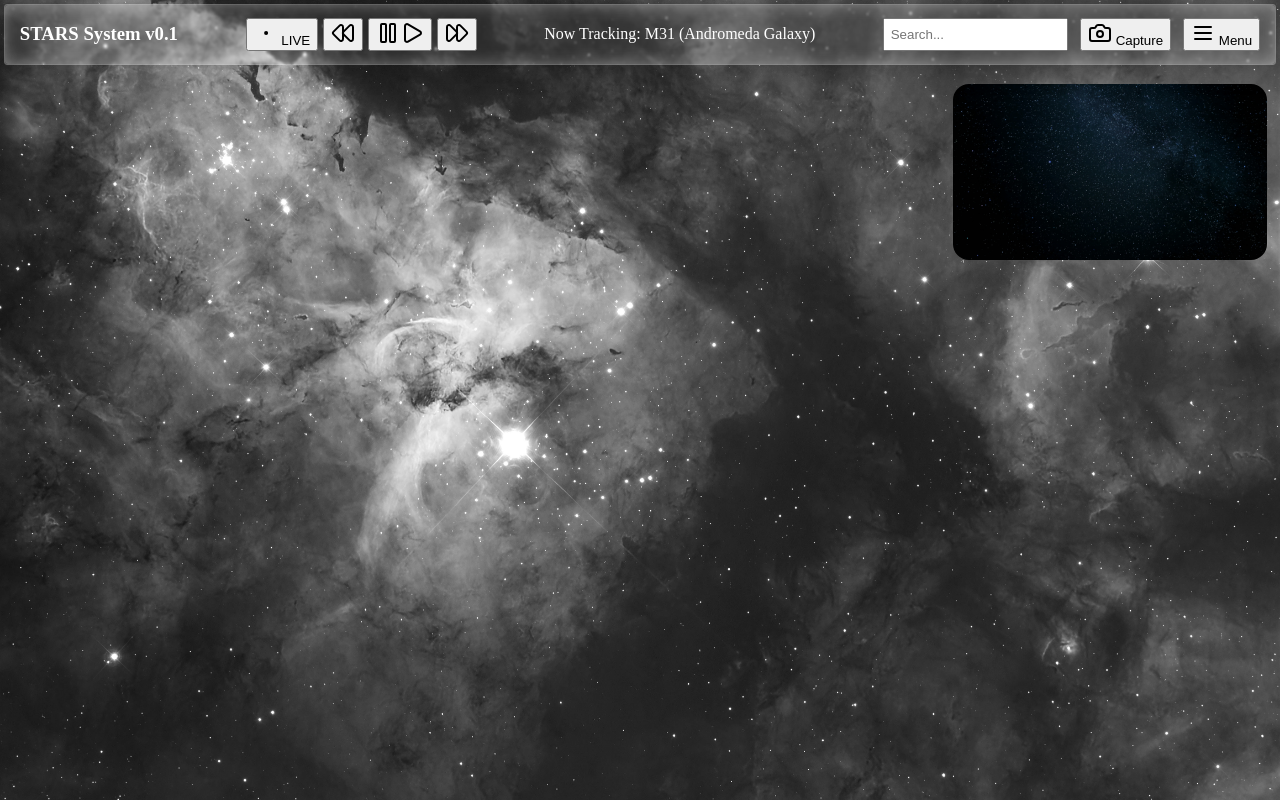
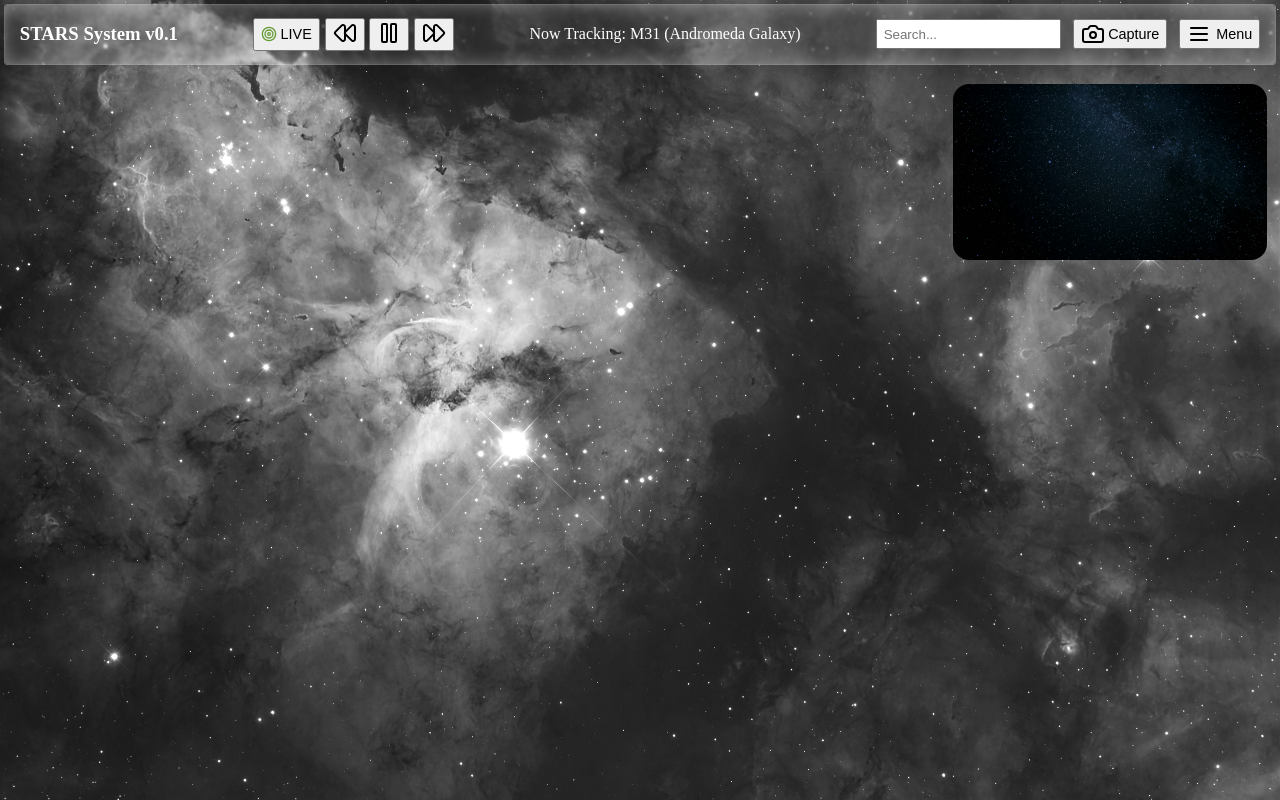
Before and after one commit to 22209634/capstone-stars, a React (Vite) app: page / in a window 1280 px wide. Built offline with nearby package versions, Linux system fonts and the light colour scheme.

Commit message:
Fix bugs with vite.config.ts (Tilde not working; changed to at sign). Update Topbar

```diff
--- a/src/components/Topbar/Topbar.css
+++ b/src/components/Topbar/Topbar.css
@@ -22,3 +22,27 @@
     display: flex;
     gap: 0.75rem;
 }
+
+.playback-controls__live {
+    display: flex;
+    align-items: center;
+    justify-content: center;
+    gap: 0.2rem;
+    font-size: 0.9rem
+}
+
+.capture-btn {
+    display: flex;
+    align-items: center;
+    justify-content: center;
+    gap: 0.2rem;
+    font-size: 0.9rem
+}
+
+.menu-btn {
+    display: flex;
+    align-items: center;
+    justify-content: center;
+    gap: 0.3rem;
+    font-size: 0.9rem
+}
--- a/src/components/Topbar/Topbar.tsx
+++ b/src/components/Topbar/Topbar.tsx
@@ -1,5 +1,5 @@
-import {Dot, Rewind, Pause, Play, FastForward, Camera, Menu} from 'lucide-react';
-import Panel from '~/components/Panel/Panel.tsx'
+import {Target, Rewind, Pause, FastForward, Camera, Menu} from 'lucide-react';
+import Panel from '@/components/Panel/Panel.tsx'
 import './Topbar.css';
 
 export default function Topbar() {
@@ -8,9 +8,9 @@ export default function Topbar() {
             <div className="topbar__items-wrapper">
                 <h1 className="logo">STARS System v0.1</h1>
                 <section className="playback-controls">
-                    <button className="playback-controls__live"><Dot /> LIVE</button>
+                    <button className="playback-controls__live"><Target size={16} color="#669c35" /> LIVE</button>
                     <button className="playback-controls__rewind"><Rewind /></button>
-                    <button className="playback-controls__pause-play"><Pause /><Play /></button>
+                    <button className="playback-controls__pause-play"><Pause /></button>
                     <button className="playback-controls__fast-forward"><FastForward /></button>
                 </section>
                 <section className="status-line">
@@ -18,8 +18,8 @@ export default function Topbar() {
                 </section>
                 <div className="topbar-right">
                     <input type="text" placeholder=" Search..." />
-                    <button><Camera /> Capture</button>
-                    <button><Menu/> Menu</button>
+                    <button className="capture-btn"><Camera /> Capture</button>
+                    <button className="menu-btn"><Menu/> Menu</button>
                 </div>
             </div>
         </Panel>
--- a/vite.config.ts
+++ b/vite.config.ts
@@ -8,7 +8,6 @@ export default defineConfig({
     resolve: {
         alias: {
             '@': path.resolve(__dirname, '/src'),
-            '~': path.resolve(__dirname, '/src'),
         }
     }
 })
```
Also changed, not shown: src/components/SkyObjectList/SkyObjectList.tsx (added, +19 -0 lines), src/components/SkyObjectList/SkyObjectList.css (added).
